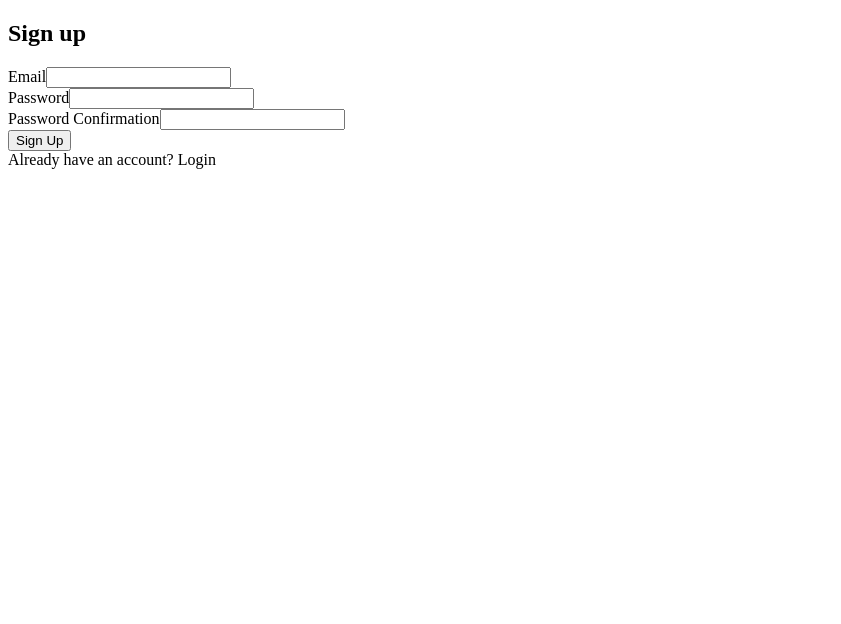
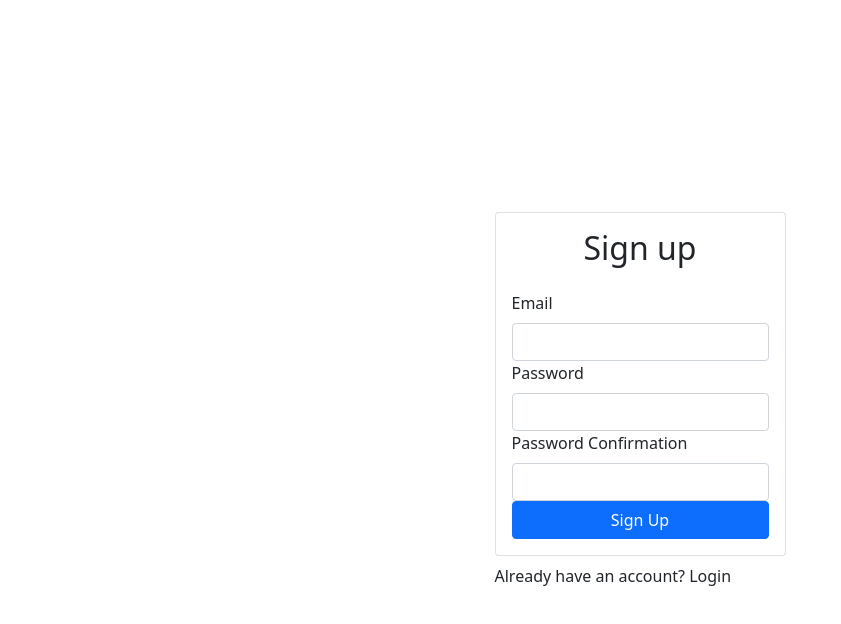
Before and after one commit to ariellekatherine92/product-club-front-end, a React (Create React App) app in the folder sea-levels/: page / in a window 1280 px wide. Shown: the top 624 px of the page, without its empty margins (0-841 px from the left). Built offline with nearby package versions, Linux system fonts and the light colour scheme.

Commit message:
added bootstraps style to form

```diff
--- a/sea-levels/src/components/App.js
+++ b/sea-levels/src/components/App.js
@@ -1,10 +1,16 @@
 import React from "react";
+import { Container } from "react-bootstrap";
 import Signup from './Signup';
+
 
 function App() {
   return (
-  <Signup />
-  );
+    <Container className = "d-flex align-items-center justify-content-center" style = {{minHeight: '100vh'}}>
+      <Signup />
+    </Container>
+
+);
+
 
 
 }
--- a/sea-levels/src/components/Signup.js
+++ b/sea-levels/src/components/Signup.js
@@ -1,6 +1,6 @@
 import React, {useRef} from 'react'
-import {From, Button, Card, Form} from 'react-bootstrap'
-import App from './App'
+import {Form, Button, Card, } from 'react-bootstrap'
+
 
 export default function Signup() {
     const emailRef = useRef()
--- a/sea-levels/src/index.js
+++ b/sea-levels/src/index.js
@@ -1,7 +1,7 @@
 import React from 'react';
 import ReactDOM from 'react-dom';
 import App from './components/App';
-
+import "bootstrap/dist/css/bootstrap.min.css"
 
 ReactDOM.render(
   <React.StrictMode>
```
